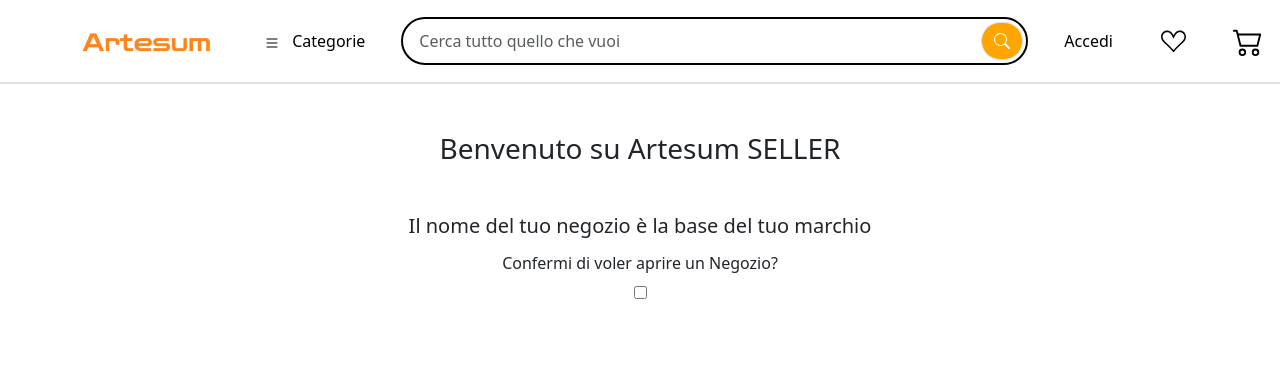
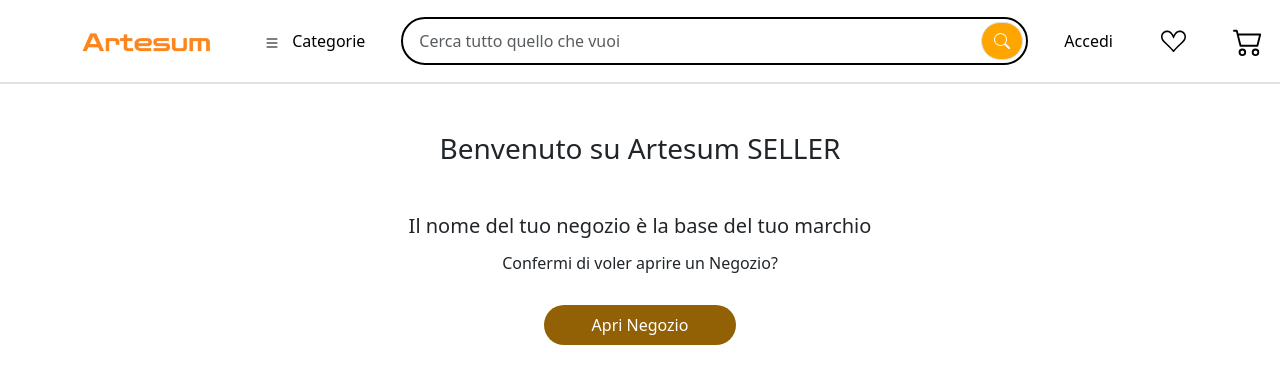
Before and after one commit to PJC90/Capstone-Frontend, a React (Vite) app: page /becomeseller in a window 1280 px wide. Shown: the top 384 px of the page. Built offline with nearby package versions, Linux system fonts and the light colour scheme.

Commit message:
become seller

```diff
--- a/package.json
+++ b/package.json
@@ -13,6 +13,7 @@
     "@fortawesome/fontawesome-svg-core": "^6.5.1",
     "@fortawesome/free-solid-svg-icons": "^6.5.1",
     "@fortawesome/react-fontawesome": "^0.2.0",
+    "animate.css": "^4.1.1",
     "bootstrap": "^5.3.2",
     "pure-react-carousel": "^1.30.1",
     "react": "^18.2.0",
--- a/src/components/BecomeSeller.jsx
+++ b/src/components/BecomeSeller.jsx
@@ -1,11 +1,24 @@
-import { useState } from "react";
+import { useEffect, useState } from "react";
 import { Button, Col, Container, Row, Form, Spinner } from "react-bootstrap";
+import 'animate.css/animate.min.css';
+
+
+// per installare le animazioni https://animate.style/
+// $ npm install animate.css --save
 
 function BecomeSeller(){
     const [shopName, setShopName] = useState("");
     const [isChecked, setisChecked] = useState(false);
     const [isShopCreated, setIsShopCreated] = useState(false);
     const [isLoading, setIsLoading] = useState(false);
+    const [show, setShow] = useState(false);
+
+    useEffect(() => {
+        // Imposta lo stato per mostrare il componente dopo un breve ritardo
+        const timeout = setTimeout(() => setShow(true), 3000); // Ritardo di 500ms
+        return () => clearTimeout(timeout);
+    }, []);
+
 
     const handleShopName = (e) => {
         setShopName(e.target.value);
@@ -47,10 +60,10 @@
         .then(()=>{
             setTimeout(()=>{
                 setIsLoading(false)
-            },4000)
+            },3000)
         })
+    }
 
-    }
     return(
         <Container className="text-center">
             <Row className="d-flex justify-content-center">
@@ -60,11 +73,8 @@
                     {!isShopCreated && (
                         <>
                     <h6 className="my-2">Confermi di voler aprire un Negozio?</h6>
-                    <input
-                        type="checkbox"
-                        checked={isChecked}
-                        onChange={handleCheched}
-                    />
+                    <Button className="px-5 py-2 my-4 rounded-pill border-0" style={{backgroundColor:"rgb(146, 97, 6)"}}
+                    onClick={()=>{setisChecked(true);handleCheched();}}>Apri Negozio</Button>
                     </>
                     )}
                     {isChecked && (
@@ -73,25 +83,31 @@
                             placeholder="Inserisci il nome del negozio"
                             value={shopName}
                             onChange={handleShopName}
+                            className="rounded-pill px-5 py-3 border-3 text-info fs-4 fw-bold"
+                            style={{borderColor:"rgb(0, 140, 255)"}}
                         />
                     )}
                 </Col>
             </Row>
-            {isChecked && (
+
                 <Row>
                     <Col>
-                        <Button variant="primary" onClick={becomeSeller}>
-                        {isLoading ? <Spinner animation="border" size="sm" /> : "Conferma"}
-                        </Button>
-                        {isLoading && <p className="mt-2">Stiamo creando il tuo negozio...</p>}
-
+                    {isLoading && (
+                        <>
+                        <iframe src="https://giphy.com/embed/Mah9dFWo1WZX0WM62Q" style={{width:"300px", height:"300px"}}></iframe>
+                        <p className="mt-3 fs-3">Stiamo creando il tuo negozio...</p>
+                        </>
+                        )}
+                    {(isChecked && !isLoading) && (
+                        <Button className="px-5 py-3 my-5 bg-warning rounded-pill border-0 fs-3 fw-bold" onClick={becomeSeller}>
+                         Costruisci il mio Negozio
+                        </Button>)}
                     </Col>
                 </Row>
 
-            )}
-            {isShopCreated && (
+            {show && (isShopCreated && !isLoading)&& (
                 <Row className="mt-3 d-flex justify-content-center ">
-                    <Col  className="bg-warning py-4 rounded-5" xs={8}>
+                    <Col  className="bg-warning py-4 rounded-5 animate__animated animate__zoomInDown" xs={8}>
                         <h2>Congratulazioni!</h2>
                         <p className="fs-4">Hai appena creato questo negozio:</p>
                         <h1 className="text-white py-4">{shopName}</h1>
--- a/src/components/Shop.jsx
+++ b/src/components/Shop.jsx
@@ -19,7 +19,7 @@
         .then((data)=>{
             setShop(data.content)
             console.log("Shop:")
-            console.log(data.content)
+            console.log(data)
         })
         .catch((err)=>{
             console.log(err)
```
Also changed, not shown: 1 other file (tests, documents, lock files or other folders).
